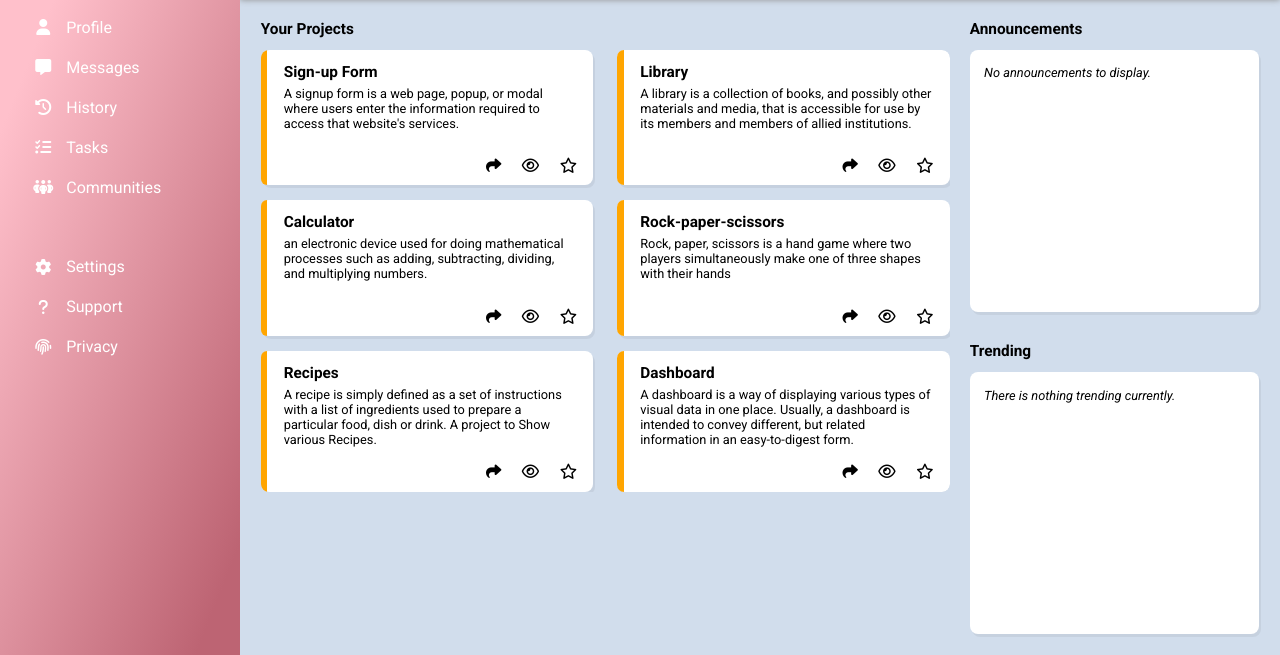
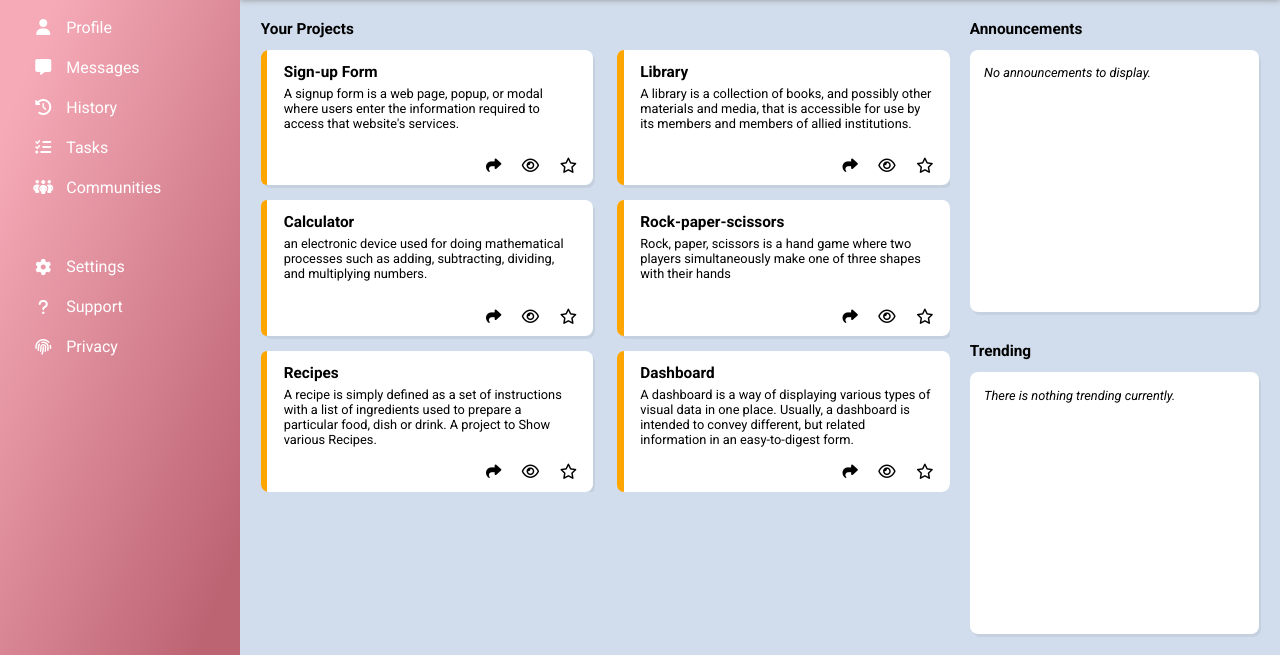
Before and after one commit to Shatakshi0601/Dashboard, a plain HTML site: page index.html in a window 1280 px wide. Shown: the part 145-800 px from the top of the page. Drawn offline with Linux system fonts and the light colour scheme.

Commit message:
Update style.css with new content

```diff
--- a/style.css
+++ b/style.css
@@ -10,7 +10,7 @@ body {
 }
 
 #sidebar {
-    background: linear-gradient(111.8deg, pink 19.8%, rgb(189, 100, 115) 92.1%);
+    background: linear-gradient(111.8deg, rgb(246, 170, 183) 19.8%, rgb(189, 100, 115) 92.1%);
     padding: 10%;
     height: 100vh;
     box-sizing: border-box;
```
